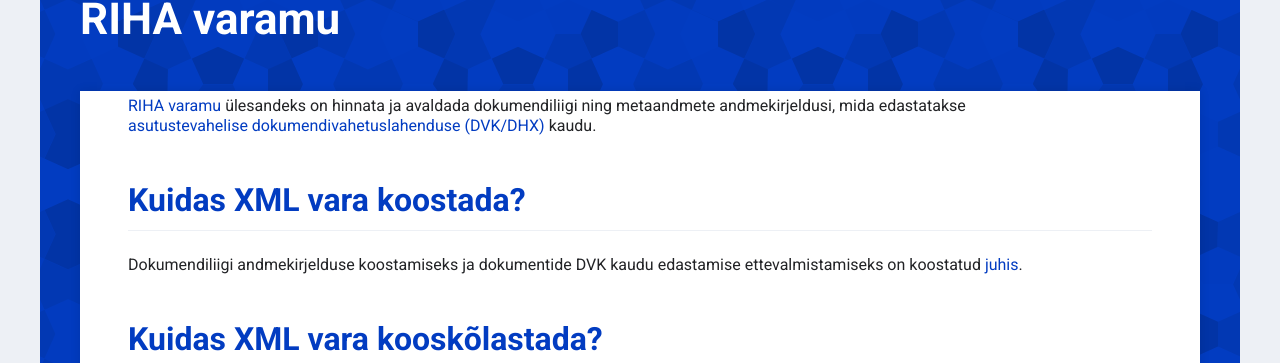
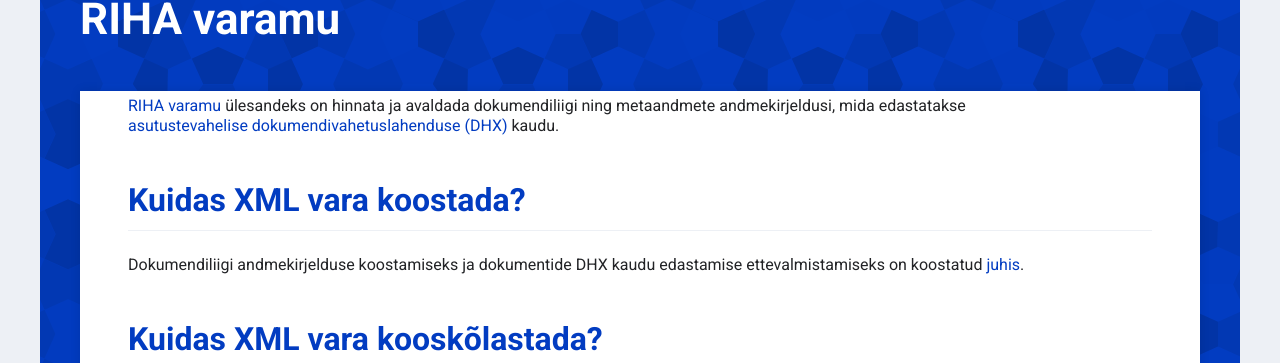
Before and after one commit to e-gov/RIHA-Help, a Jekyll site: the page built from docs/varamu.md, in a window 1280 px wide. Shown: the part 196-559 px from the top of the page. Built offline with Jekyll 4.4.1, drawn with Linux system fonts in a browser that asks for light colours.

Commit message:
Update varamu.md

```diff
--- a/docs/varamu.md
+++ b/docs/varamu.md
@@ -2,10 +2,10 @@
 title: RIHA varamu
 ---
 
-[RIHA varamu](https://varamu.riha.ee) ülesandeks on hinnata ja avaldada dokumendiliigi ning metaandmete andmekirjeldusi, mida edastatakse [asutustevahelise dokumendivahetuslahenduse (DVK/DHX)](https://www.ria.ee/ee/dokumendivahetus-dhx.html) kaudu.
+[RIHA varamu](https://varamu.riha.ee) ülesandeks on hinnata ja avaldada dokumendiliigi ning metaandmete andmekirjeldusi, mida edastatakse [asutustevahelise dokumendivahetuslahenduse (DHX)](https://www.ria.ee/ee/dokumendivahetus-dhx.html) kaudu.
 
 ## Kuidas XML vara koostada?
-Dokumendiliigi andmekirjelduse koostamiseks ja dokumentide DVK kaudu edastamise ettevalmistamiseks on koostatud [juhis](https://www.mkm.ee/sites/default/files/juhis_dokumendiliigi_xml_andmekirjelduse_koostamiseks.pdf).
+Dokumendiliigi andmekirjelduse koostamiseks ja dokumentide DHX kaudu edastamise ettevalmistamiseks on koostatud [juhis](https://www.mkm.ee/sites/default/files/juhis_dokumendiliigi_xml_andmekirjelduse_koostamiseks.pdf).
 
 ## Kuidas XML vara kooskõlastada?
 Nõudeid kontrollivad Majandus- ja Kommunikatsiooniministeeriumi infoühiskonna teenuste arendamise osakond ja Rahvusarhiiv. Kooskõlastamise algatamiseks tuleb [lisada XML vara metaandmed](https://varamu.riha.ee/add.html) ja saata vajalikud failid [RIA kasutajatoele](mailto:help@ria.ee).
```
